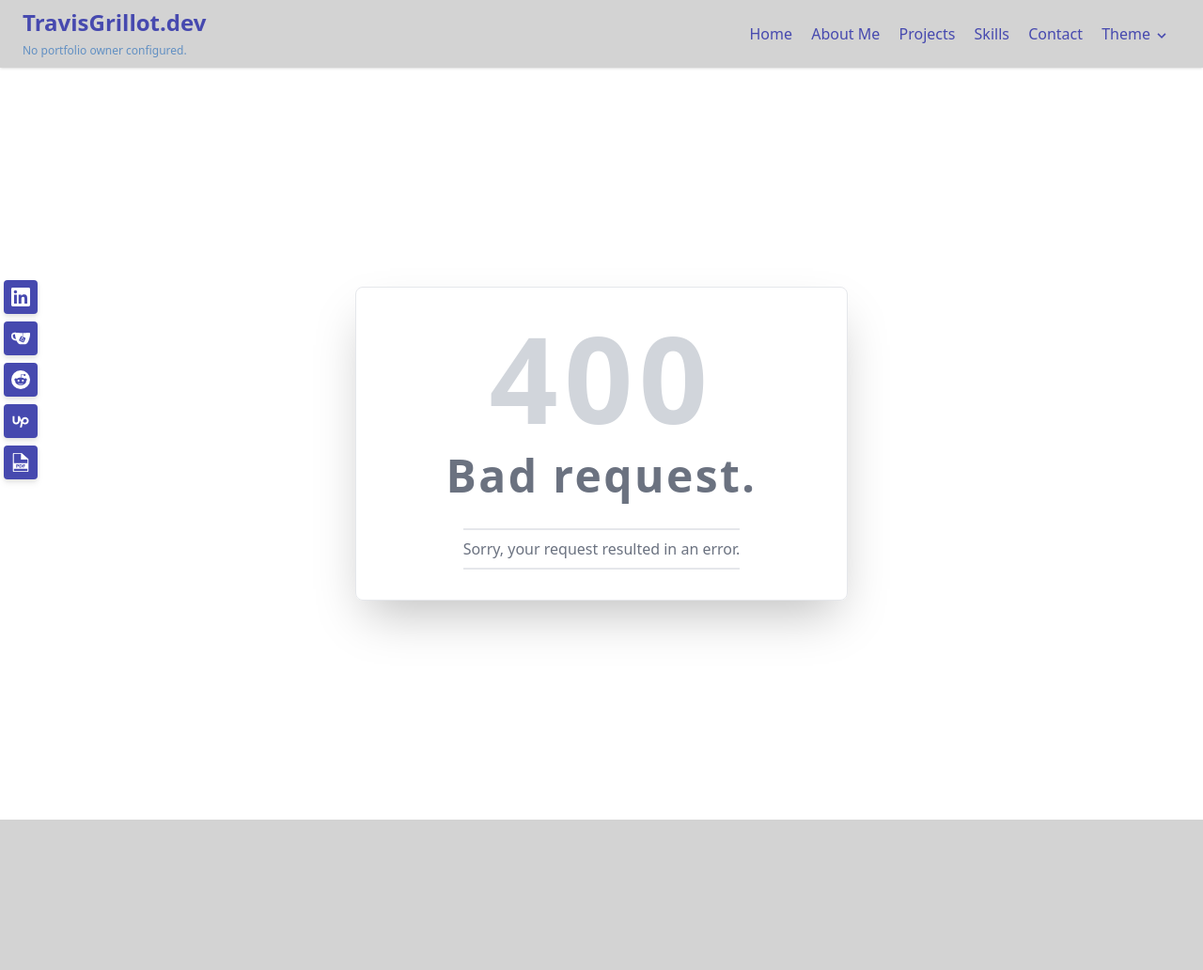
After one commit to tgrillot/portfolio, a Django app: template templates/400.html in a window 1280 px wide. The commit adds this page. Shown: the whole page at 94% size. Run offline with Django 3.2, Linux system fonts and the light colour scheme; the template is opened without the code that fills it, so the values that code supplies are empty.

Commit message:
upload changes

```diff
--- a/static/styles/main.css
+++ b/.devcontainer/tailwind/dev.css
@@ -31,8 +31,9 @@
     --error-color: red;
 }
 
+/* END THEMES */
 
-/* DEFAULTS AND OVERRIDES */
+/* CUSTOM DEFAULTS AND OVERRIDES */
 
 body {
     color: var(--text-primary);
@@ -57,3 +58,5 @@ html textarea:focus {
 .errorlist {
     color: var(--error-color)
 }
+
+/* END CUSTOM DEFAULTS AND OVERRIDES */
--- a/content/templates/content/contact.html
+++ b/content/templates/content/contact.html
@@ -2,7 +2,7 @@
 
 {% block content %}
 
-<div class="items-center text-center pt-3">
+<div class="items-center text-center pt-3 border-red-500">
     <h1 class="font-bold leading-tight text-3xl mt-0 mb-2">Check me out here:</h1>
     {% include 'social_bar.html' %}
     {% if request.get_full_path == "/contact" %}
--- a/portfolio/urls.py
+++ b/portfolio/urls.py
@@ -12,5 +12,3 @@ urlpatterns = [
     path('', views.home, name='home'),
 
 ]
-
-handler404 = "portfolio.views.custom404"
--- a/portfolio/views.py
+++ b/portfolio/views.py
@@ -4,6 +4,3 @@ from django.shortcuts import render
 
 def home(request):
     return render(request, 'home.html')
-
-def custom404(request, exception):
-    return render(request, '404.html', status=404)
--- a/static/styles/tw.css
+++ b/static/styles/tw.css
@@ -721,6 +721,14 @@ select {
   margin-bottom: 1rem;
 }
 
+.mt-4 {
+  margin-top: 1rem;
+}
+
+.mt-8 {
+  margin-top: 2rem;
+}
+
 .mb-2 {
   margin-bottom: 0.5rem;
 }
@@ -775,6 +783,10 @@ select {
 
 .hidden {
   display: none;
+}
+
+.h-screen {
+  height: 100vh;
 }
 
 .h-40 {
@@ -899,6 +911,10 @@ select {
   align-self: center;
 }
 
+.rounded-lg {
+  border-radius: 0.5rem;
+}
+
 .rounded-sm {
   border-radius: 0.125rem;
 }
@@ -911,12 +927,31 @@ select {
   border-radius: 0.25rem;
 }
 
+.border {
+  border-width: 1px;
+}
+
+.border-y-2 {
+  border-top-width: 2px;
+  border-bottom-width: 2px;
+}
+
 .border-b-8 {
   border-bottom-width: 8px;
 }
 
+.border-gray-200 {
+  --tw-border-opacity: 1;
+  border-color: rgb(229 231 235 / var(--tw-border-opacity));
+}
+
 .border-a-hover {
   border-color: var(--a-hover);
+}
+
+.border-red-500 {
+  --tw-border-opacity: 1;
+  border-color: rgb(239 68 68 / var(--tw-border-opacity));
 }
 
 .bg-secondary-bg {
@@ -937,6 +972,21 @@ select {
 
 .p-16 {
   padding: 4rem;
+}
+
+.px-16 {
+  padding-left: 4rem;
+  padding-right: 4rem;
+}
+
+.px-4 {
+  padding-left: 1rem;
+  padding-right: 1rem;
+}
+
+.py-8 {
+  padding-top: 2rem;
+  padding-bottom: 2rem;
 }
 
 .py-2 {
@@ -964,11 +1014,6 @@ select {
   padding-bottom: 0.25rem;
 }
 
-.px-4 {
-  padding-left: 1rem;
-  padding-right: 1rem;
-}
-
 .pr-1 {
   padding-right: 0.25rem;
 }
@@ -989,14 +1034,19 @@ select {
   font-family: ui-sans-serif, system-ui, -apple-system, BlinkMacSystemFont, "Segoe UI", Roboto, "Helvetica Neue", Arial, "Noto Sans", sans-serif, "Apple Color Emoji", "Segoe UI Emoji", "Segoe UI Symbol", "Noto Color Emoji";
 }
 
-.text-4xl {
-  font-size: 2.25rem;
-  line-height: 2.5rem;
+.text-6xl {
+  font-size: 3.75rem;
+  line-height: 1;
 }
 
 .text-2xl {
   font-size: 1.5rem;
   line-height: 2rem;
+}
+
+.text-4xl {
+  font-size: 2.25rem;
+  line-height: 2.5rem;
 }
 
 .text-xs {
@@ -1034,6 +1084,20 @@ select {
   line-height: 1.25;
 }
 
+.tracking-wider {
+  letter-spacing: 0.05em;
+}
+
+.text-gray-300 {
+  --tw-text-opacity: 1;
+  color: rgb(209 213 219 / var(--tw-text-opacity));
+}
+
+.text-gray-500 {
+  --tw-text-opacity: 1;
+  color: rgb(107 114 128 / var(--tw-text-opacity));
+}
+
 .text-a-hover {
   color: var(--a-hover);
 }
@@ -1047,8 +1111,18 @@ select {
   color: var(--a-primary);
 }
 
+.text-text-primary {
+  color: var(--text-primary);
+}
+
 .no-underline {
   text-decoration-line: none;
+}
+
+.shadow-2xl {
+  --tw-shadow: 0 25px 50px -12px rgb(0 0 0 / 0.25);
+  --tw-shadow-colored: 0 25px 50px -12px var(--tw-shadow-color);
+  box-shadow: var(--tw-ring-offset-shadow, 0 0 #0000), var(--tw-ring-shadow, 0 0 #0000), var(--tw-shadow);
 }
 
 .shadow {
@@ -1116,7 +1190,9 @@ select {
   --error-color: red;
 }
 
-/* DEFAULTS AND OVERRIDES */
+/* END THEMES */
+
+/* CUSTOM DEFAULTS AND OVERRIDES */
 
 body {
   color: var(--text-primary);
@@ -1142,6 +1218,8 @@ html textarea:focus {
 .errorlist {
   color: var(--error-color)
 }
+
+/* END CUSTOM DEFAULTS AND OVERRIDES */
 
 .hover\:w-32:hover {
   width: 8rem;
@@ -1205,3 +1283,42 @@ html textarea:focus {
     text-align: left;
   }
 }
+
+@media (min-width: 768px) {
+  .md\:px-0 {
+    padding-left: 0px;
+    padding-right: 0px;
+  }
+
+  .md\:px-8 {
+    padding-left: 2rem;
+    padding-right: 2rem;
+  }
+
+  .md\:text-7xl {
+    font-size: 4.5rem;
+    line-height: 1;
+  }
+
+  .md\:text-3xl {
+    font-size: 1.875rem;
+    line-height: 2.25rem;
+  }
+}
+
+@media (min-width: 1024px) {
+  .lg\:px-24 {
+    padding-left: 6rem;
+    padding-right: 6rem;
+  }
+
+  .lg\:text-9xl {
+    font-size: 8rem;
+    line-height: 1;
+  }
+
+  .lg\:text-5xl {
+    font-size: 3rem;
+    line-height: 1;
+  }
+}
--- /dev/null
+++ b/templates/400.html
@@ -0,0 +1,13 @@
+{% extends 'main.html' %}
+
+{% block content %}
+
+<div class="w-full px-16 md:px-0 h-screen flex items-center justify-center">
+    <div class="border border-gray-200 flex flex-col items-center justify-center px-4 md:px-8 lg:px-24 py-8 rounded-lg shadow-2xl">
+        <p class="text-6xl md:text-7xl lg:text-9xl font-bold tracking-wider text-gray-300">400</p>
+        <p class="text-2xl md:text-3xl lg:text-5xl font-bold tracking-wider text-gray-500 mt-4">Bad request.</p>
+        <p class="text-gray-500 mt-8 py-2 border-y-2 text-center">Sorry, your request resulted in an error.</p>
+    </div>
+</div>
+
+{% endblock %}
--- a/templates/navbar.html
+++ b/templates/navbar.html
@@ -1,6 +1,6 @@
 {% load static %}
 
-<nav class="font-sans flex flex-col text-center content-center sm:flex-row sm:text-left sm:justify-between py-2 px-6 bg-secondary-bg shadow sm:items-baseline w-full">
+<nav class="flex flex-row text-center content-center sm:flex-row sm:text-left sm:justify-between py-2 px-6 bg-secondary-bg shadow sm:items-baseline w-full">
     <div class="mb-2 sm:mb-0 inner">
       <a href="{% url 'home' %}" class="{% if request.get_full_path == "/" %}leading-14 text-4xl{% else %}text-2xl{% endif %} no-underline font-sans font-bold">TravisGrillot.dev</a><br>
       <span class="text-xs text-a-hover {% if request.get_full_path == "/" %}hidden{% endif %}">{{tagline}}</span>
```
Also changed, not shown: content/views.py (+6 -7 lines), templates/403.html (added, +13 -0 lines), templates/404.html (+7 -1 lines), templates/500.html (added, +13 -0 lines), .devcontainer/docker-compose.yml, .devcontainer/tailwind/tailwind.config.js.
